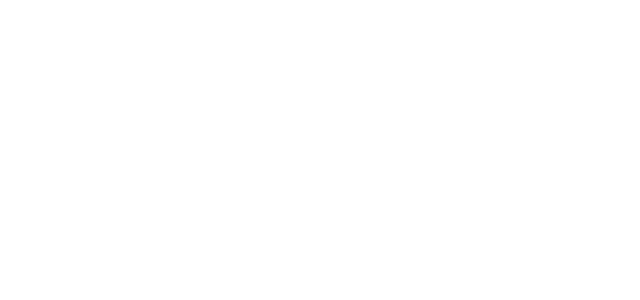
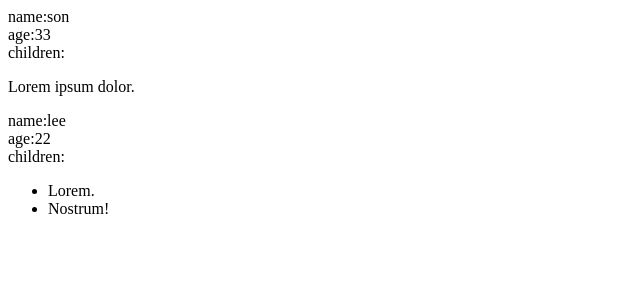
Before and after one commit to popyto3838/react20240509, a React (Vite) app: page / in a window 1280 px wide. Shown: the top 300 px of the page, without its empty margins (0-640 px from the left). Built offline with nearby package versions, Linux system fonts and the light colour scheme.

Commit message:
children prop

```diff
--- a/src/App.jsx
+++ b/src/App.jsx
@@ -1,7 +1,34 @@
 import React from "react";
 
+function MyComp({ name, age, children }) {
+  console.log(name);
+  console.log(age);
+  console.log(children);
+
+  return (
+    <div>
+      <div>name:{name}</div>
+      <div>age:{age}</div>
+      <div>children:{children}</div>
+    </div>
+  );
+}
+
 function App(props) {
-  return <div></div>;
+  return (
+    <div>
+      <MyComp name={"son"} age={33}>
+        {/* content는 children prop*/}
+        <p>Lorem ipsum dolor.</p>
+      </MyComp>
+      <MyComp name={"lee"} age={22}>
+        <ul>
+          <li>Lorem.</li>
+          <li>Nostrum!</li>
+        </ul>
+      </MyComp>
+    </div>
+  );
 }
 
 export default App;
```
